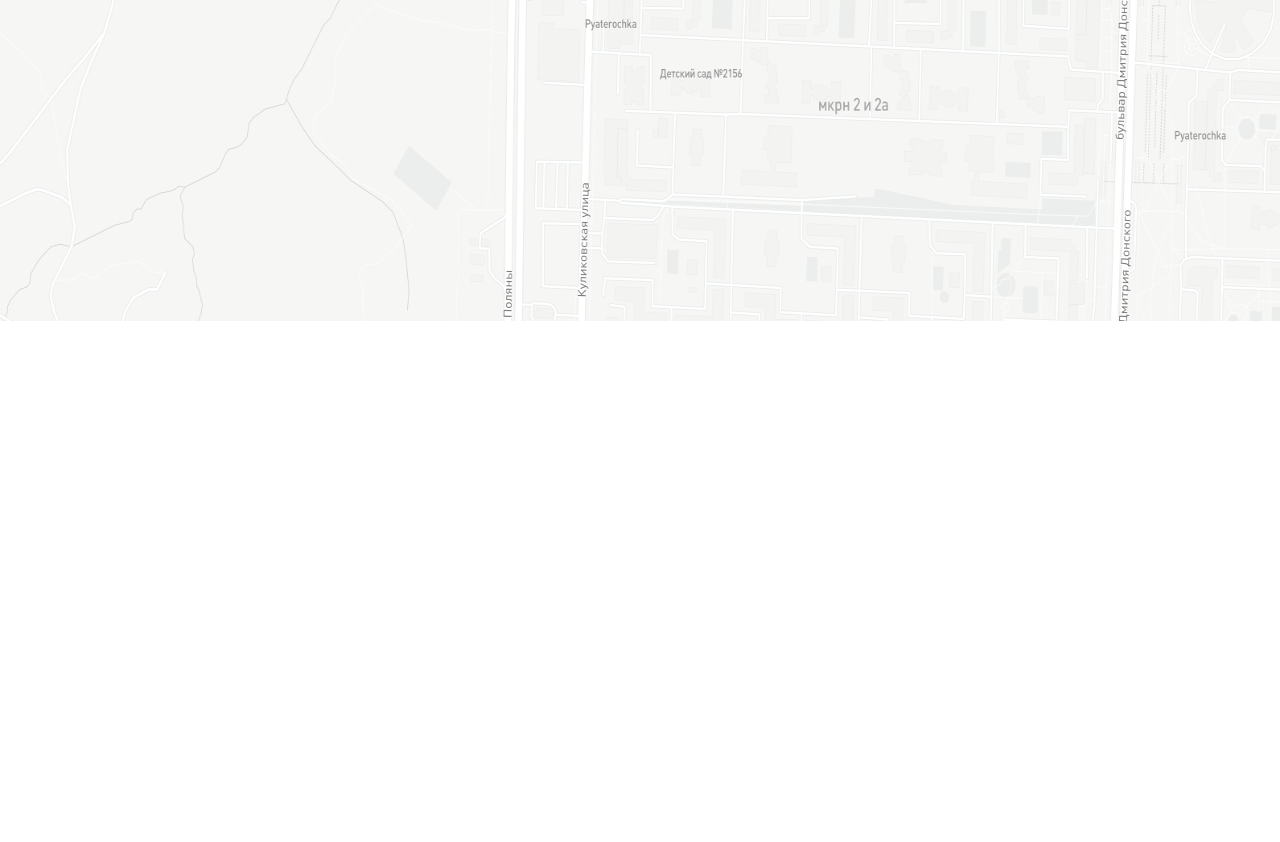
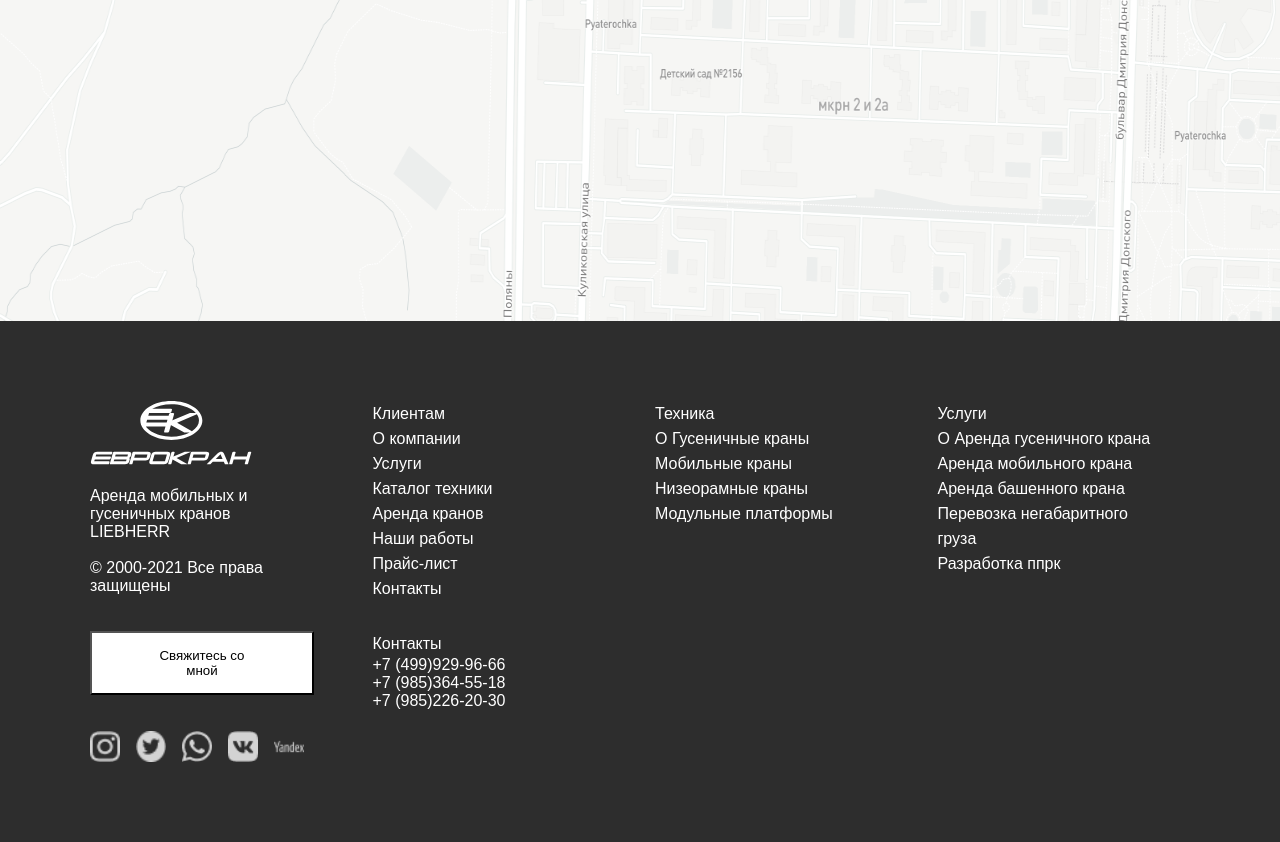
Before and after one commit to ziyodullamaxramov/-, a plain HTML site: page o_company_eurocran.html in a window 1280 px wide. Shown: the part 5852-6694 px from the top of the page. Before the commit the page ends 6177 px from the top, so only its background shows below. Drawn offline with Linux system fonts and the light colour scheme.

Commit message:
add footer

```diff
--- a/o_company_eurocran.html
+++ b/o_company_eurocran.html
@@ -260,5 +260,101 @@
     <div class="companysection7">
         <img src="/imagecompany/Rectangle 48.png"alt="map picture">
     </div>
+    <!--end companysection7-->
+
+    <footer>
+        <div class="ek">
+            <img src="./image/Vector (1).svg" alt="" /><br /><br />
+            <p>
+              Аренда мобильных и <br />
+              гусеничных кранов <br />
+              LIEBHERR
+            </p>
+            <br />
+            <p>© 2000-2021 Все права защищены</p>
+          </div>
+          <ul>
+            <li>
+              <a href="#">Клиентам</a>
+            </li>
+            <li>
+              <a href="#">О компании</a>
+            </li>
+            <li>
+              <a href="#">Услуги</a>
+            </li>
+            <li>
+              <a href="#">Каталог техники</a>
+            </li>
+            <li>
+              <a href="#">Аренда кранов</a>
+            </li>
+            <li>
+              <a href="#">Наши работы</a>
+            </li>
+            <li>
+              <a href="#">Прайс-лист</a>
+            </li>
+            <li>
+              <a href="#">Контакты</a>
+            </li>
+          </ul>
+          <ul>
+            <li>
+              <a href="#">Техника</a>
+            </li>
+            <li>
+              <a href="#">О Гусеничные краны</a>
+            </li>
+            <li>
+              <a href="#">Мобильные краны</a>
+            </li>
+            <li>
+              <a href="#">Низеорамные краны</a>
+            </li>
+            <li>
+              <a href="#">Модульные платформы</a>
+            </li>
+          </ul>
+          <ul>
+            <li>
+              <a href="#">Услуги</a>
+            </li>
+            <li>
+              <a href="#">О Аренда гусеничного крана</a>
+            </li>
+            <li>
+              <a href="#">Аренда мобильного крана</a>
+            </li>
+            <li>
+              <a href="#">Аренда башенного крана</a>
+            </li>
+            <li>
+              <a href="#">Перевозка негабаритного <br> груза</a>
+            </li>
+            <li>
+              <a href="#">Разработка ппрк</a>
+            </li>
+          </ul>
+          <div class="Contactme">
+            <button>Свяжитесь со мной</button><br><br><br>
+            <div class="icons">
+                <img src="./image/Vector.png" alt="">
+                <img src="./image/Vector (1).png" alt="">
+                <img src="./image/Vector (2).png" alt="">
+                <img src="./image/Vector (3).png" alt="">
+                <img src="./image/cib_yandex.png" alt="">
+            </div>
+          </div>
+          <ul>
+            <li>
+              <a href="#">Контакты</a>
+            </li>
+            <p>+7 (499)929-96-66 <br>
+                +7 (985)364-55-18 <br>
+                +7 (985)226-20-30</p>
+          </ul>
+        </footer>
+    </footer>
 </body>
 </html>
--- a/sasscompany/style.scss
+++ b/sasscompany/style.scss
@@ -317,3 +317,53 @@ nav{
 }
 
 //end companysection7
+
+// footer css code Abrorjon
+
+footer{
+    *{
+        background-color: #2d2d2d;
+    }
+    display: grid;
+    grid-template-columns: repeat(auto-fit,minmax(220px,1fr));
+    padding: 80px 90px;
+    background-color: #2d2d2d;
+    color: white;
+    gap: 30px;
+    p{
+        font-family: sans-serif;
+    }
+    .ek, p , img{
+        width: fit-content;
+    }
+    ul{
+        width: 220px;
+        li{
+            list-style: none;
+            line-height: 25px;
+            a{
+                text-decoration: none;
+                color: white;
+                font-family: sans-serif;
+            }
+        }
+    }
+    .Contactme{
+        button {
+            padding: 15px 50px;
+            color: #000000;
+            background-color: #FFFFFF;
+            font-family: sans-serif;
+            width: 224px;
+          }
+          .icons{
+              display: flex;
+              gap: 16px;
+            img{
+                width: 30px;
+            }
+          }
+    }
+}
+
+// footer css code Abrorjon
```
Also changed, not shown: csscompany/style.css, 1 other file.
